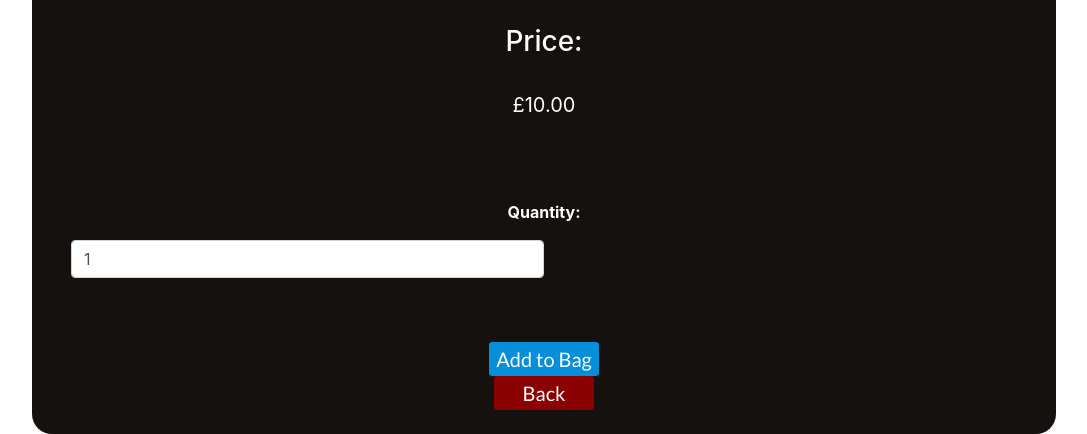
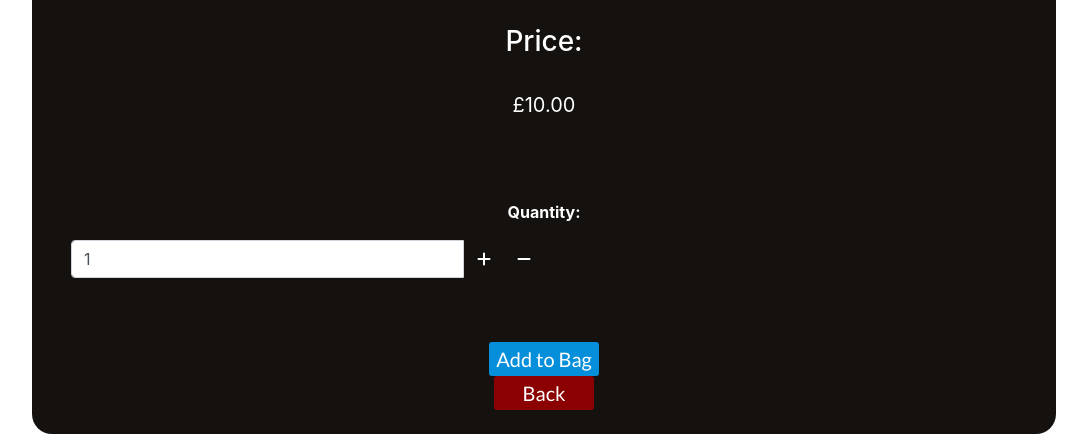
Before and after one commit to BenD2525/the_rescuers_p5, a Django app: page /products/1 in a window 1280 px wide. Shown: the part 859-1293 px from the top of the page, without its empty margins (96-1183 px from the left). Run offline with Django 4.2, Linux system fonts and the light colour scheme; tables that the repository leaves empty hold one stand-in row (values such as "Sample post"); grey boxes marked "Sample" are stand-in pictures; some libraries are stand-ins or nearby versions.

Commit message:
Add plus and minus buttons to product_detail.html

```diff
--- a/bag/templates/bag/bag.html
+++ b/bag/templates/bag/bag.html
@@ -15,7 +15,7 @@
     <div class="row justify-content-center">
         {% if bag_contents %}
         <div class="col-auto text-center table-responsive">
-            <table class="table table-striped table-hover table-bordered w-auto">
+            <table class="table table-striped table-hover w-auto table-borderless">
                 <tr>
                     <th scope="col" colspan="2" class="w-auto">Product:</th>
                     <th scope="col">Price:</th>
--- a/products/templates/products/product_detail.html
+++ b/products/templates/products/product_detail.html
@@ -28,6 +28,18 @@
                             <div class="input-group">
                                 <input class="form-control qty_input" type="number" name="quantity" value="1" min="1"
                                     max="99" data-item_id="{{ product.id }}" id="id_qty_{{ product.id }}">
+                                <button class="increment-qty btn rounded-0" data-item_id="{{ product.id }}"
+                                    id="increment-qty_{{ product.id }}">
+                                    <span class="icon">
+                                        <i class="fas fa-plus quantity-icon"></i>
+                                    </span>
+                                </button>
+                                <button class="decrement-qty btn rounded-0" data-item_id="{{ product.id }}"
+                                    id="decrement-qty_{{ product.id }}">
+                                    <span class="icon">
+                                        <i class="fas fa-minus quantity-icon"></i>
+                                    </span>
+                                </button>
                             </div>
                         </div>
                         <input type="submit" class="mt-5 positive-button-lg mx-4" value="Add to Bag">
--- a/static/css/base.css
+++ b/static/css/base.css
@@ -228,3 +228,7 @@ html {
     width: 20%;
     height: 20%;
 }
+
+.quantity-icon {
+    color: white;
+}
--- a/static/js/bag.js
+++ /dev/null
@@ -1,21 +0,0 @@
-const addButton = document.getElementById("add-bag");
-
-if (addButton != null){
-addButton.addEventListener('click', function(){
-    let productId = this.dataset.product
-    let action = this.dataset.action
-    console.log('product ID: ',productId,'Action: ',action)
-})}
-
-function updateOrder(productId, action){
-    const url = '/update_bag/'
-
-    fetch(url, {
-        method: 'POST',
-        headers: {
-            'Content-Type': 'application/json'
-        }
-        body.JSON.stringify({'productID: ', productId, 'Action: ', action})
-    })
-
-}
```
